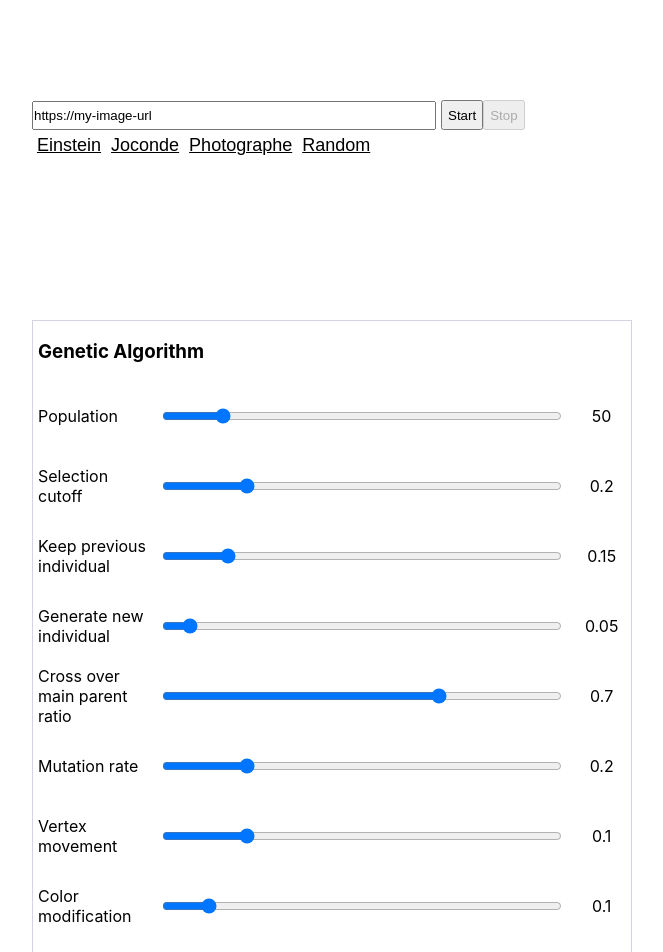
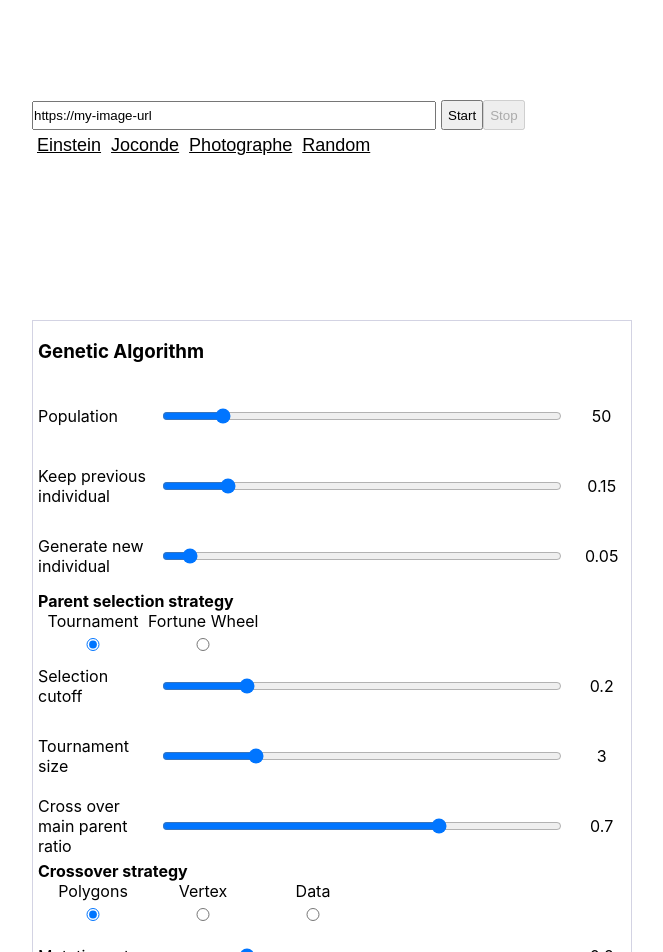
Before and after one commit to xavierfeltin/react_ag_image, a React (Create React App) app: page / in a window 1280 px wide. Shown: the top 952 px of the page, without its empty margins (308-971 px from the left). Built offline with nearby package versions, Linux system fonts and the light colour scheme.

Commit message:
add tournament selection and fortune wheel in config

```diff
--- a/src/App.tsx
+++ b/src/App.tsx
@@ -36,11 +36,14 @@ function App() {
 
   const [configuration, setConfiguration] = useState<Configuration>({
     population: 50,
+    parentSelectionStrategy: "tournament",
     selectCutoff: 0.2,
+    tournamentSize: 3,
     keepPreviousRatio: 0.15,
     newIndividualRatio: 0.05,
     crossoverParentRatio: 0.7,
     mutationRate: 0.2,
+    crossoverStrategy: "polygon",
     vertexMovement: 0.1,
     colorModificationRate: 0.1,
     enableSsim: true,
@@ -107,8 +110,7 @@ function App() {
 
     //if ((simulation.generation + 1) === response.generation) {
       setSimulation(response);
-      //console.log(`Set response of generation ${response.generation} to simulation of generation ${simulation.generation}`);
-      console.log(`Set response of generation ${response.generation}`);
+      //console.log(`Set response of generation ${response.generation}`);
 
       //Send next message
       const message: AGworkerIn = {
@@ -123,7 +125,6 @@ function App() {
         renderingWidth: imageFromUrl.offscreenWidth
       };
 
-      console.log("post message for generation " + response.generation);
       myWorkerInstance.postMessage(message);
     /*
     }
@@ -215,52 +216,9 @@ function App() {
     setStop(true);
   }, []);
 
-  const handleGeneratedImageDrawn = useCallback((img: ImageData) => {
-    /*
-    if (myWorkerInstance && imageFromUrl.image)
-    {
-      const message: AGworkerIn = {
-        isRunning: simulation.isRunning,
-        image: imageFromUrl.image,
-        configuration: configuration,
-        notImprovingSince: simulation.notImprovingSince,
-        best: simulation.best,
-        population: simulation.population,
-        generation: simulation.generation,
-        renderingHeight: imageFromUrl.offscreenHeight,
-        renderingWidth: imageFromUrl.offscreenWidth
-      };
-
-      myWorkerInstance.postMessage(message);
-    }
-    */
-  }, [/*simulation, imageFromUrl, myWorkerInstance, configuration*/]);
-
   const handleValuesChange = useCallback((config: Configuration) => {
     setConfiguration(config);
   }, []);
-
-  /*
-  useEffect(() => {
-    if (myWorkerInstance && imageFromUrl.image && !isStopped)
-    {
-      const message: AGworkerIn = {
-        isRunning: simulation.isRunning,
-        image: imageFromUrl.image,
-        configuration: configuration,
-        notImprovingSince: simulation.notImprovingSince,
-        best: simulation.best,
-        population: simulation.population,
-        generation: simulation.generation,
-        renderingHeight: imageFromUrl.offscreenHeight,
-        renderingWidth: imageFromUrl.offscreenWidth
-      };
-
-      console.log("post message for generation " + simulation.generation);
-      myWorkerInstance.postMessage(message);
-    }
-  }, [myWorkerInstance, imageFromUrl, simulation, configuration, isStopped]);
-  */
 
   return (
     <div className="wrapper">
@@ -269,7 +227,7 @@ function App() {
         <RendererFromUrl className="two" classNameOnError="twoExpanded" name={"original-image"} onImageDrawn={handleUrlImageDrawn} onLoadingError={handleLoadingImageError} limit={limitImageSize} url={imageUrl}/>
       }
       { imageFromUrl.image && !isStopped &&
-        <RendererFromDrawing className="three" onImageDrawn={handleGeneratedImageDrawn} name={"generated-image"} width={imageFromUrl.renderedWidth} height={imageFromUrl.renderedHeight} ratioW={1 / imageFromUrl.ratioOffscreenWidth} ratioH={1 / imageFromUrl.ratioOffscreenHeight} drawingSteps={simulation.best.phenotype}/>
+        <RendererFromDrawing className="three" name={"generated-image"} width={imageFromUrl.renderedWidth} height={imageFromUrl.renderedHeight} ratioW={1 / imageFromUrl.ratioOffscreenWidth} ratioH={1 / imageFromUrl.ratioOffscreenHeight} drawingSteps={simulation.best.phenotype}/>
       }
       { simulation.best.diff && !isStopped &&
         <RendererFromData className="four" name={"diff-image"} width={imageFromUrl.renderedWidth} height={imageFromUrl.renderedHeight} ratioW={1 / imageFromUrl.ratioOffscreenWidth} ratioH={1 / imageFromUrl.ratioOffscreenHeight} data={simulation.best.diff}/>
@@ -290,11 +248,14 @@ function App() {
         isStopped &&
         <GAConfiguration
           population={configuration.population}
+          parentSelectionStrategy={configuration.parentSelectionStrategy}
           selectCutoff={configuration.selectCutoff}
+          tournamentSize={configuration.tournamentSize}
           keepPreviousRatio={configuration.keepPreviousRatio}
           newIndividualRatio={configuration.newIndividualRatio}
           crossoverParentRatio={configuration.crossoverParentRatio}
           mutationRate={configuration.mutationRate}
+          crossoverStrategy={configuration.crossoverStrategy}
           vertexMovement={configuration.vertexMovement}
           colorModificationRate={configuration.colorModificationRate}
           enableSsim={configuration.enableSsim}
--- a/src/GAConfiguration.css
+++ b/src/GAConfiguration.css
@@ -8,3 +8,16 @@ input[type="checkbox"] {
     text-align: center;
     width: 50px;
 }
+
+.ga-strategy-div {
+    display: flex;
+}
+
+.ga-strategy-label {
+    float: left;
+    text-align: center;
+}
+
+input[type="radio"] {
+    width: 100px;
+}
--- a/src/GAConfiguration.tsx
+++ b/src/GAConfiguration.tsx
@@ -5,11 +5,14 @@ import { InputRange } from "./InputRange"
 
 export interface InputRangeProps {
     population: number;
+    parentSelectionStrategy: string;
     selectCutoff: number;
+    tournamentSize: number;
     keepPreviousRatio: number;
     newIndividualRatio: number;
     crossoverParentRatio: number;
     mutationRate: number;
+    crossoverStrategy: string;
     vertexMovement: number;
     colorModificationRate: number;
     enableSsim: boolean;
@@ -25,11 +28,14 @@ export interface InputRangeProps {
 
 export function GAConfiguration({
     population,
+    parentSelectionStrategy,
     selectCutoff,
+    tournamentSize,
     keepPreviousRatio,
     newIndividualRatio,
     crossoverParentRatio,
     mutationRate,
+    crossoverStrategy,
     vertexMovement,
     colorModificationRate,
     enableSsim,
@@ -43,11 +49,14 @@ export function GAConfiguration({
 
         const [values, setValues] = useState<Configuration>({
             population: population,
+            parentSelectionStrategy: parentSelectionStrategy,
             selectCutoff: selectCutoff,
+            tournamentSize: tournamentSize,
             keepPreviousRatio: keepPreviousRatio,
             newIndividualRatio: newIndividualRatio,
             crossoverParentRatio: crossoverParentRatio,
             mutationRate: mutationRate,
+            crossoverStrategy: crossoverStrategy,
             vertexMovement: vertexMovement,
             colorModificationRate: colorModificationRate,
             enableSsim: enableSsim,
@@ -60,7 +69,6 @@ export function GAConfiguration({
         });
 
     useEffect(() => {
-        console.log("use effect to update configuration " + JSON.stringify(values));
         onValuesChange(values);
     }, [values, onValuesChange]);
 
@@ -68,10 +76,47 @@ export function GAConfiguration({
         <div className={className}>
             <h3> Genetic Algorithm </h3>
             <InputRange id="ga-population" name="ga-population" label="Population" min={10} max={300} defaultVal={values.population} step={1} onChange={v => setValues({...values, population: v})}/>
-            <InputRange id="ga-selection-cutoff" name="ga-selection-cutoff" label="Selection cutoff" min={0} max={1} defaultVal={values.selectCutoff} step={0.05} onChange={v => setValues({...values, selectCutoff: v})}/>
             <InputRange id="ga-keep-previous" name="ga-keep-previous" label="Keep previous individual" min={0} max={1} defaultVal={values.keepPreviousRatio} step={0.05}onChange={v => setValues({...values, keepPreviousRatio: v})}/>
             <InputRange id="ga-new-individual" name="ga-new-individual" label="Generate new individual" min={0} max={1} defaultVal={values.newIndividualRatio} step={0.05} onChange={v => setValues({...values, newIndividualRatio: v})}/>
+
+            <div>
+                <span><b>Parent selection strategy</b></span>
+                <div className="ga-strategy-div">
+                    <label className="ga-strategy-label" htmlFor="strategy-tournament">Tournament <br/>
+                        <input type="radio" id="strategy-tournament" name="parentstrategy" value="tournament" checked={values.parentSelectionStrategy === "tournament"} onChange={v =>{setValues({...values, parentSelectionStrategy: v.target.value})}}/>
+                    </label>
+
+                    <label className="ga-strategy-label" htmlFor="strategy-fortunewheel">Fortune Wheel <br/>
+                        <input type="radio" id="strategy-fortunewheel" name="parentstrategy" value="fortunewheel" checked={values.parentSelectionStrategy === "fortunewheel"} onChange={v =>{setValues({...values, parentSelectionStrategy: v.target.value})}}/>
+                    </label>
+                </div>
+            </div>
+
+            {values.parentSelectionStrategy === "tournament" &&
+                <InputRange id="ga-selection-cutoff" name="ga-selection-cutoff" label="Selection cutoff" min={0} max={1} defaultVal={values.selectCutoff} step={0.05} onChange={v => setValues({...values, selectCutoff: v})}/>
+            }
+
+            {values.parentSelectionStrategy === "tournament" &&
+                <InputRange id="ga-tournament-size" name="ga-tournament-size" label="Tournament size" min={1} max={Math.round(values.selectCutoff * values.population)} defaultVal={values.tournamentSize} step={1} onChange={v => setValues({...values, tournamentSize: v})}/>
+            }
+
             <InputRange id="ga-crossover-parent" name="ga-crossover-parent" label="Cross over main parent ratio" min={0} max={1} defaultVal={values.crossoverParentRatio} step={0.05} onChange={v => setValues({...values, crossoverParentRatio: v})}/>
+            <div>
+                <span><b>Crossover strategy</b></span>
+                <div className="ga-strategy-div">
+                    <label className="ga-strategy-label" htmlFor="strategy-polygon">Polygons <br/>
+                        <input type="radio" id="strategy-polygon" name="strategy" value="polygon" checked={values.crossoverStrategy === "polygon"} onChange={v =>{setValues({...values, crossoverStrategy: v.target.value})}}/>
+                    </label>
+
+                    <label className="ga-strategy-label" htmlFor="strategy-vertex">Vertex <br/>
+                        <input type="radio" id="strategy-vertex" name="strategy" value="vertex" checked={values.crossoverStrategy === "vertex"} onChange={v =>{setValues({...values, crossoverStrategy: v.target.value})}}/>
+                    </label>
+
+                    <label className="ga-strategy-label" htmlFor="strategy-data">Data <br/>
+                        <input type="radio" id="strategy-data" name="strategy" value="data" checked={values.crossoverStrategy === "data"} onChange={v =>{setValues({...values, crossoverStrategy: v.target.value})}}/>
+                    </label>
+                </div>
+            </div>
             <InputRange id="ga-mutation" name="ga-mutation" label="Mutation rate" min={0} max={1} defaultVal={values.mutationRate} step={0.05} onChange={v => setValues({...values, mutationRate: v})}/>
             <InputRange id="ga-vertex-movement" name="ga-vertex-movement" label="Vertex movement" min={0} max={0.5} defaultVal={values.vertexMovement} step={0.05} onChange={v => setValues({...values, vertexMovement: v})}/>
             <InputRange id="ga-color-modification" name="ga-color-modification" label="Color modification" min={0} max={1} defaultVal={values.colorModificationRate} step={0.05} onChange={v => setValues({...values, colorModificationRate: v})}/>
--- a/src/common/ga.ts
+++ b/src/common/ga.ts
@@ -20,11 +20,14 @@ export interface Result {
 
 export interface Configuration {
     population: number;
+    parentSelectionStrategy: string;
     selectCutoff: number;
+    tournamentSize: number;
     keepPreviousRatio: number;
     newIndividualRatio: number;
     crossoverParentRatio: number;
     mutationRate: number;
+    crossoverStrategy: string;
     vertexMovement: number;
     colorModificationRate: number;
     enableSsim: boolean;
@@ -239,8 +242,21 @@ function crossOver(a: Individual, b: Individual, nbVertices: number, nbColor: nu
 }
 */
 
+export function crossOver(a: Individual, b: Individual, strategy: string, parentRatio: number, nbVertices: number, nbColor: number): Individual {
+    switch(strategy) {
+        case "polygon":
+            return crossOverPolygon(a, b, parentRatio, nbVertices, nbColor);
+        case "vertex":
+            return crossOverVertex(a, b, parentRatio, nbVertices, nbColor);
+        case "data":
+            return crossOverData(a, b, parentRatio, nbVertices, nbColor);
+        default:
+            return a;
+    }
+}
+
 // Crossover on polygon granularity
-export function crossOver(a: Individual, b: Individual, parentRatio: number, nbVertices: number, nbColor: number): Individual {
+export function crossOverPolygon(a: Individual, b: Individual, parentRatio: number, nbVertices: number, nbColor: number): Individual {
     const child: Individual = {
         genes: [],
         fitness: 0,
@@ -265,9 +281,8 @@ export function crossOver(a: Individual, b: Individual, parentRatio: number, nbV
     return child;
 }
 
-/*
 // Crossover on vertex granularity
-export function crossOver(a: Individual, b: Individual, parentRatio: number, nbVertices: number, nbColor: number): Individual {
+export function crossOverVertex(a: Individual, b: Individual, parentRatio: number, nbVertices: number, nbColor: number): Individual {
     const child: Individual = {
         genes: [],
         fitness: 0,
@@ -315,11 +330,9 @@ export function crossOver(a: Individual, b: Individual, parentRatio: number, nbV
 
     return child;
 }
-*/
 
-/*
 // Granularity of each gene
-export function crossOver(a: Individual, b: Individual, parentRatio: number, nbVertices: number, nbColor: number): Individual {
+export function crossOverData(a: Individual, b: Individual, parentRatio: number, nbVertices: number, nbColor: number): Individual {
     const child: Individual = {
         genes: [],
         fitness: 0,
@@ -342,4 +355,3 @@ export function crossOver(a: Individual, b: Individual, parentRatio: number, nbV
 
     return child;
 }
-*/
--- a/src/test.worker.ts
+++ b/src/test.worker.ts
@@ -292,11 +292,19 @@ self.addEventListener("message", e => {
                 }
                 else {
                     // Create a child
-                    // const parentA = pickParent(previousPop);
-                    // const parentB = pickParent(previousPop);
-                    const parentA = pickParentFromTournament(tournamentPool, 3);
-                    const parentB = pickParentFromTournament(tournamentPool, 3);
-                    let child = crossOver(parentA, parentB, config.crossoverParentRatio, config.nbVertex, nbColors);
+                    let parentA;
+                    let parentB;
+
+                    if (config.parentSelectionStrategy === "tournament") {
+                        parentA = pickParentFromTournament(tournamentPool, config.tournamentSize);
+                        parentB = pickParentFromTournament(tournamentPool, config.tournamentSize);
+                    }
+                    else {
+                        parentA = pickParent(previousPop);
+                        parentB = pickParent(previousPop);
+                    }
+
+                    let child = crossOver(parentA, parentB, config.crossoverStrategy, config.crossoverParentRatio, config.nbVertex, nbColors);
                     child = mutate(
                         child,
                         config.mutationRate,
```
Also changed, not shown: src/RendererFromDrawing.tsx (+2 -5 lines).
